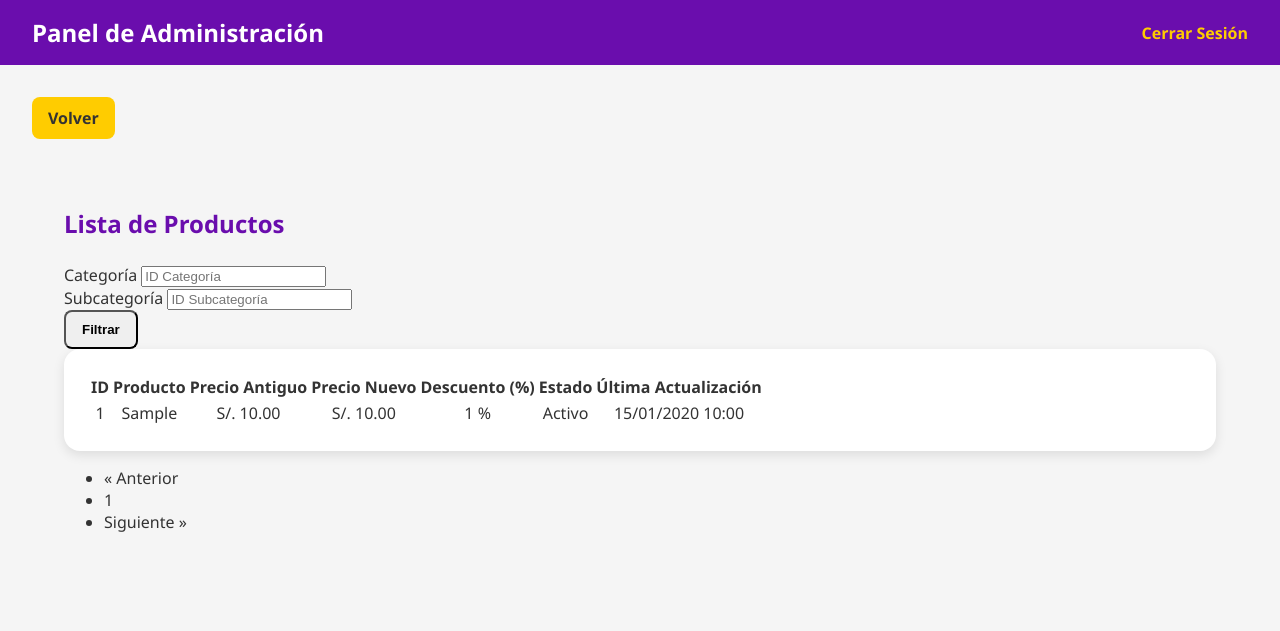
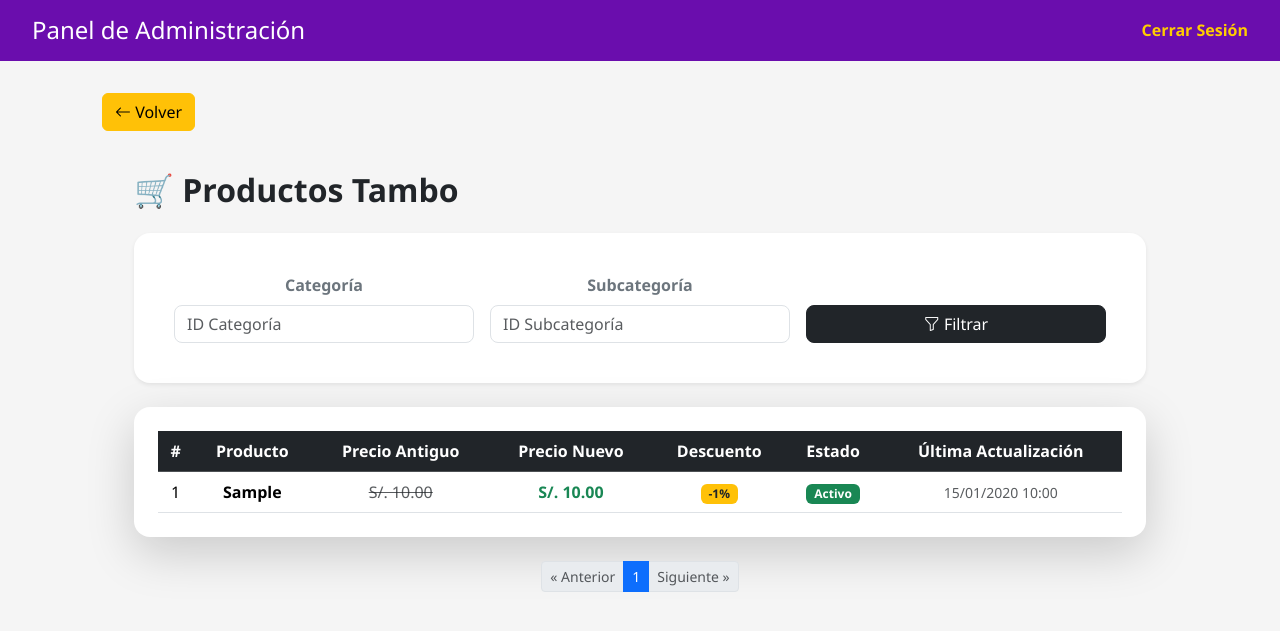
Before and after one commit to AndersonAsto/sii_tambo, a Flask app: page /products/productos in a window 1280 px wide. Shown: the top 631 px of the page. Run offline with Flask 3, Linux system fonts and the light colour scheme; tables that the repository leaves empty hold one stand-in row (values such as "Sample post").

Commit message:
v0.04-23/09/25

```diff
--- a/templates/index.html
+++ b/templates/index.html
@@ -3,6 +3,13 @@
 <head>
     <meta charset="UTF-8">
     <title>{% block title %}Panel de Administración - Tambo{% endblock %}</title>
+
+    <!-- Bootstrap CSS -->
+    <link href="https://cdn.jsdelivr.net/npm/bootstrap@5.3.3/dist/css/bootstrap.min.css" rel="stylesheet">
+
+    <!-- Bootstrap Icons -->
+    <link href="https://cdn.jsdelivr.net/npm/bootstrap-icons@1.11.3/font/bootstrap-icons.css" rel="stylesheet">
+
     <style>
         body {
             font-family: 'Segoe UI', sans-serif;
@@ -70,15 +77,6 @@
             margin-bottom: 1rem;
         }
 
-        .btn {
-            display: inline-block;
-            padding: 10px 16px;
-            border-radius: 8px;
-            font-weight: bold;
-            text-decoration: none;
-            transition: 0.3s;
-        }
-
         .btn-purple {
             background: #6a0dad;
             color: #fff;
@@ -107,16 +105,20 @@
     <header>
         <h1>Panel de Administración</h1>
         <a href="#">Cerrar Sesión</a>
-
     </header>
 
     <div class="container">
         <!-- Botón retroceso, aparece en todas las vistas -->
         <div class="back-btn">
-<a href="{{ request.referrer or url_for('admin.dashboard') }}" class="btn btn-yellow">Volver</a>
+            <a href="{{ request.referrer or url_for('admin.dashboard') }}" class="btn btn-warning">
+                <i class="bi bi-arrow-left"></i> Volver
+            </a>
         </div>
 
         {% block content %}{% endblock %}
     </div>
+
+    <!-- Bootstrap JS -->
+    <script src="https://cdn.jsdelivr.net/npm/bootstrap@5.3.3/dist/js/bootstrap.bundle.min.js"></script>
 </body>
 </html>
--- a/templates/producto.html
+++ b/templates/producto.html
@@ -1,35 +1,45 @@
 {% extends 'index.html' %}
 
 {% block content %}
-<div class="container mt-5">
-    <h2 class="mb-4 text-center text-primary">Lista de Productos</h2>
+<div class="container py-4">
+    <h2 class="fw-bold mb-4 text-dark">
+        🛒 Productos Tambo
+    </h2>
 
-    <!-- Filtros -->
-    <form method="get" action="{{ url_for('productos.productos') }}" class="row g-3 mb-4">
-        <div class="col-md-4">
-            <label class="form-label">Categoría</label>
-            <input type="number" class="form-control" name="categoria" value="{{ categoria_id or '' }}" placeholder="ID Categoría">
+    <!-- 🔍 Filtros -->
+    <div class="card border-0 shadow-sm rounded-4 mb-4">
+        <div class="card-body">
+            <form method="get" action="{{ url_for('productos.productos') }}" class="row g-3 align-items-end">
+                <div class="col-md-4">
+                    <label class="form-label fw-semibold text-secondary">Categoría</label>
+                    <input type="number" class="form-control rounded-3"
+                           name="categoria" value="{{ categoria_id or '' }}" placeholder="ID Categoría">
+                </div>
+                <div class="col-md-4">
+                    <label class="form-label fw-semibold text-secondary">Subcategoría</label>
+                    <input type="number" class="form-control rounded-3"
+                           name="subcategoria" value="{{ subcategoria_id or '' }}" placeholder="ID Subcategoría">
+                </div>
+                <div class="col-md-4">
+                    <button type="submit" class="btn btn-dark w-100 rounded-3">
+                        <i class="bi bi-funnel"></i> Filtrar
+                    </button>
+                </div>
+            </form>
         </div>
-        <div class="col-md-4">
-            <label class="form-label">Subcategoría</label>
-            <input type="number" class="form-control" name="subcategoria" value="{{ subcategoria_id or '' }}" placeholder="ID Subcategoría">
-        </div>
-        <div class="col-md-4 d-flex align-items-end">
-            <button type="submit" class="btn btn-primary w-100">Filtrar</button>
-        </div>
-    </form>
+    </div>
 
-    <!-- Tabla de productos -->
-    <div class="card shadow-lg rounded-4 border-0">
-        <div class="card-body">
-            <table class="table table-hover align-middle text-center">
-                <thead class="table-dark">
+    <!-- 📦 Tabla de productos -->
+    <div class="card border-0 shadow-lg rounded-4">
+        <div class="card-body p-0">
+            <table class="table table-hover align-middle mb-0">
+                <thead class="table-dark text-white">
                     <tr>
-                        <th>ID</th>
+                        <th>#</th>
                         <th>Producto</th>
                         <th>Precio Antiguo</th>
                         <th>Precio Nuevo</th>
-                        <th>Descuento (%)</th>
+                        <th>Descuento</th>
                         <th>Estado</th>
                         <th>Última Actualización</th>
                     </tr>
@@ -45,13 +55,17 @@
                                     S/. {{ "%.2f"|format(p.precioAntiguo) }}
                                 </span>
                             {% else %}
-                                -
+                                <span class="text-muted">-</span>
                             {% endif %}
                         </td>
-                        <td class="text-success fw-bold">
-                            S/. {{ "%.2f"|format(p.precioNuevo) }}
+                        <td class="fw-bold text-success">S/. {{ "%.2f"|format(p.precioNuevo) }}</td>
+                        <td>
+                            {% if p.descuento %}
+                                <span class="badge bg-warning text-dark">-{{ p.descuento }}%</span>
+                            {% else %}
+                                <span class="badge bg-light text-muted">0%</span>
+                            {% endif %}
                         </td>
-                        <td>{{ p.descuento or 0 }} %</td>
                         <td>
                             {% if p.estado %}
                                 <span class="badge bg-success">Activo</span>
@@ -59,7 +73,9 @@
                                 <span class="badge bg-danger">Inactivo</span>
                             {% endif %}
                         </td>
-                        <td>{{ p.updatedAt.strftime('%d/%m/%Y %H:%M') if p.updatedAt else '-' }}</td>
+                        <td class="text-muted small">
+                            {{ p.updatedAt.strftime('%d/%m/%Y %H:%M') if p.updatedAt else '-' }}
+                        </td>
                     </tr>
                     {% endfor %}
                 </tbody>
@@ -67,15 +83,12 @@
         </div>
     </div>
 
-    <!-- Paginación -->
+    <!-- 📄 Paginación -->
     <nav aria-label="Page navigation" class="mt-4">
-        <ul class="pagination justify-content-center">
+        <ul class="pagination justify-content-center pagination-sm">
             {% if pagination.has_prev %}
             <li class="page-item">
-                <a class="page-link"
-                   href="{{ url_for('productos.productos', page=pagination.prev_num, categoria=categoria_id, subcategoria=subcategoria_id) }}">
-                    « Anterior
-                </a>
+                <a class="page-link rounded-3" href="{{ url_for('productos.productos', page=pagination.prev_num, categoria=categoria_id, subcategoria=subcategoria_id) }}">« Anterior</a>
             </li>
             {% else %}
             <li class="page-item disabled"><span class="page-link">« Anterior</span></li>
@@ -86,12 +99,7 @@
                     {% if num == pagination.page %}
                         <li class="page-item active"><span class="page-link">{{ num }}</span></li>
                     {% else %}
-                        <li class="page-item">
-                            <a class="page-link"
-                               href="{{ url_for('productos.productos', page=num, categoria=categoria_id, subcategoria=subcategoria_id) }}">
-                                {{ num }}
-                            </a>
-                        </li>
+                        <li class="page-item"><a class="page-link" href="{{ url_for('productos.productos', page=num, categoria=categoria_id, subcategoria=subcategoria_id) }}">{{ num }}</a></li>
                     {% endif %}
                 {% else %}
                     <li class="page-item disabled"><span class="page-link">…</span></li>
@@ -100,10 +108,7 @@
 
             {% if pagination.has_next %}
             <li class="page-item">
-                <a class="page-link"
-                   href="{{ url_for('productos.productos', page=pagination.next_num, categoria=categoria_id, subcategoria=subcategoria_id) }}">
-                    Siguiente »
-                </a>
+                <a class="page-link rounded-3" href="{{ url_for('productos.productos', page=pagination.next_num, categoria=categoria_id, subcategoria=subcategoria_id) }}">Siguiente »</a>
             </li>
             {% else %}
             <li class="page-item disabled"><span class="page-link">Siguiente »</span></li>
```
